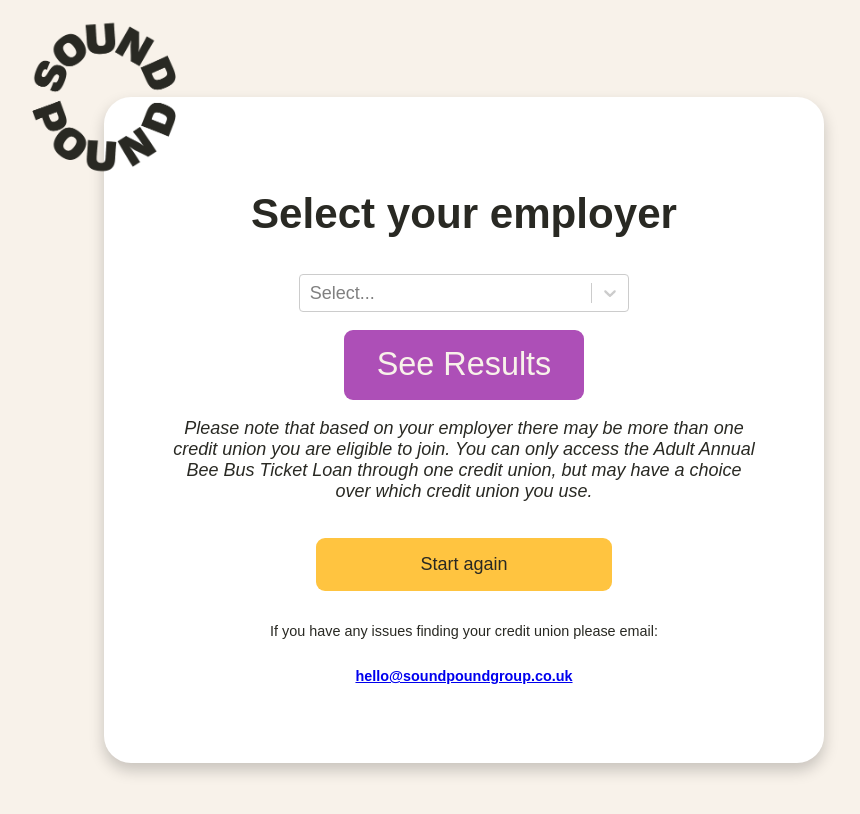
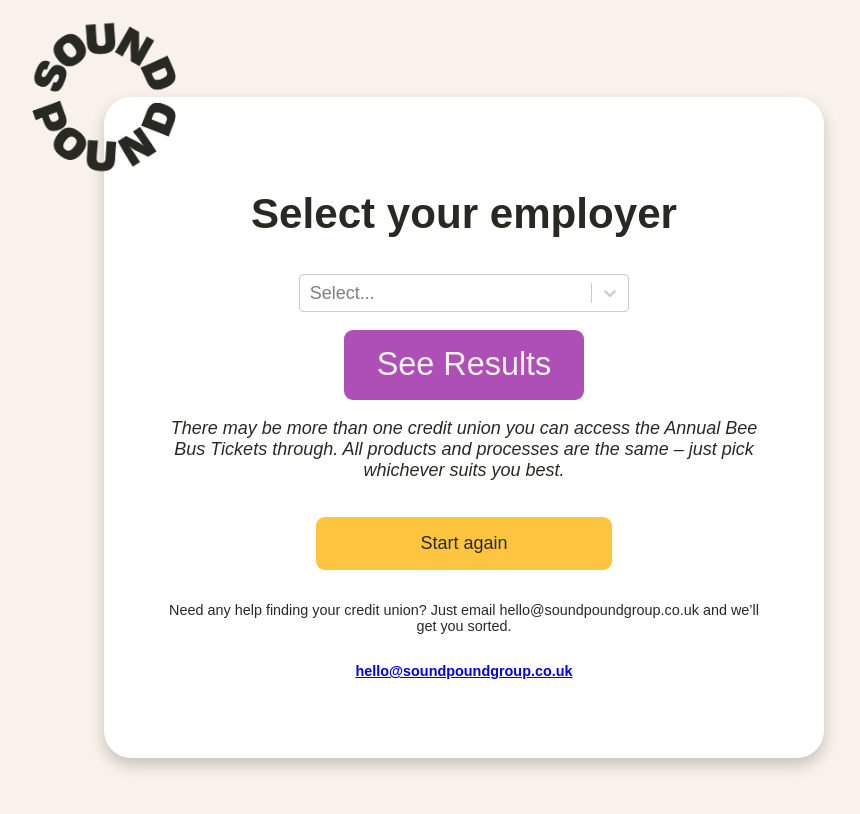
Before and after one commit to j-shohet/PostcodeLiason, a React (Vite) app: page /payroll in a window 1280 px wide. Shown: the top 814 px of the page, without its empty margins (176-1036 px from the left). Built offline with nearby package versions, Linux system fonts and the light colour scheme.

Commit message:
sorting and text changes

```diff
--- a/src/LandingPage.jsx
+++ b/src/LandingPage.jsx
@@ -18,14 +18,14 @@
             <Link to="/payroll" className="nav-button">
             Payroll
             </Link>
-            <p className="payroll-explanation">Depending on your employer you may be able to pay for the ticket through salary deduction. On the following page, you can see if your employer is eligible, and how to apply</p>
+            <p className="payroll-explanation">If your employer already works with a SoundPound credit union, you may be able to pay for any Annual Bee Network Tickets directly from your paycheck. Search for your employer and see if this works for you.</p>
         </div>
         <div className="methodContainer">
             <Link to="postcode" className="nav-button">
             Direct
             </Link>
 
-        <p className="direct-explanation">Join and pay a credit union directly for the ticket, which credit unions you apply through depends on your location!</p>
+        <p className="direct-explanation">Everyone can pay for their Annual Bee Network Tickets directly through a local credit union. Simply search the postcode where you live or work and find your credit union today.</p>
         </div>
     </div>
 </div>
--- a/src/payrollSearch.jsx
+++ b/src/payrollSearch.jsx
@@ -176,16 +176,13 @@
         )}
 
         <h3>
-          Please note that based on your employer there may be more than one
-          credit union you are eligible to join. You can only access the Adult
-          Annual Bee Bus Ticket Loan through one credit union, but may have a
-          choice over which credit union you use.{" "}
+          There may be more than one credit union you can access the Annual Bee Bus Tickets through. All products and processes are the same – just pick whichever suits you best.{" "}
         </h3>
         <Link to="/" className="nav-button">
           Start again
         </Link>
         <p className="email-text">
-          If you have any issues finding your credit union please email:
+          Need any help finding your credit union? Just email hello@soundpoundgroup.co.uk and we’ll get you sorted.
         </p>
         <p className="email">
           <a href="mailto:hello@soundpoundgroup.co.uk">
--- a/src/postcodeSearch.jsx
+++ b/src/postcodeSearch.jsx
@@ -192,7 +192,7 @@
           Start again
         </Link>
         <p className="email-text">
-          If you have any issues finding your credit union please email:
+          Need any help finding your credit union? Just email hello@soundpoundgroup.co.uk and we’ll get you sorted.
         </p>
         <p className="email">
           <a href="mailto:hello@soundpoundgroup.co.uk">
```
